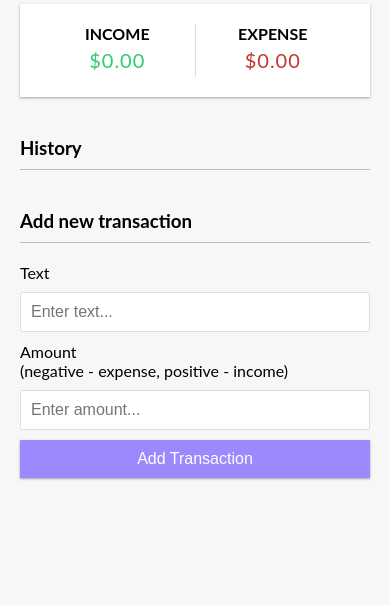
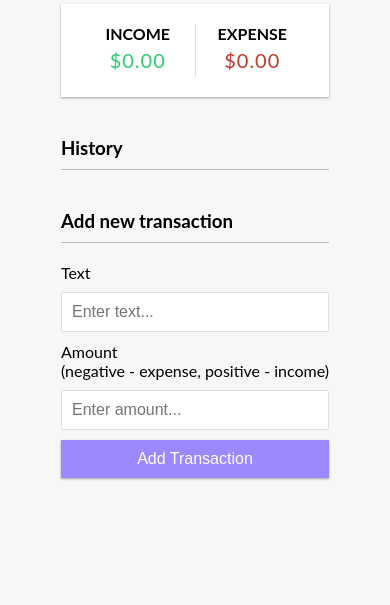
Before and after one commit to sarthakladhwe/Expense-Tracker, a plain HTML site: page index.html in a window 390 px wide. Shown: the part 239-844 px from the top of the page. Drawn offline with Linux system fonts and the light colour scheme.

Commit message:
responsive design

```diff
--- a/style.css
+++ b/style.css
@@ -21,7 +21,7 @@ body {
 
 .container {
     margin: 30px auto;
-    width: 350px;
+    max-width: 350px;
 }
 
 h1 {
```
